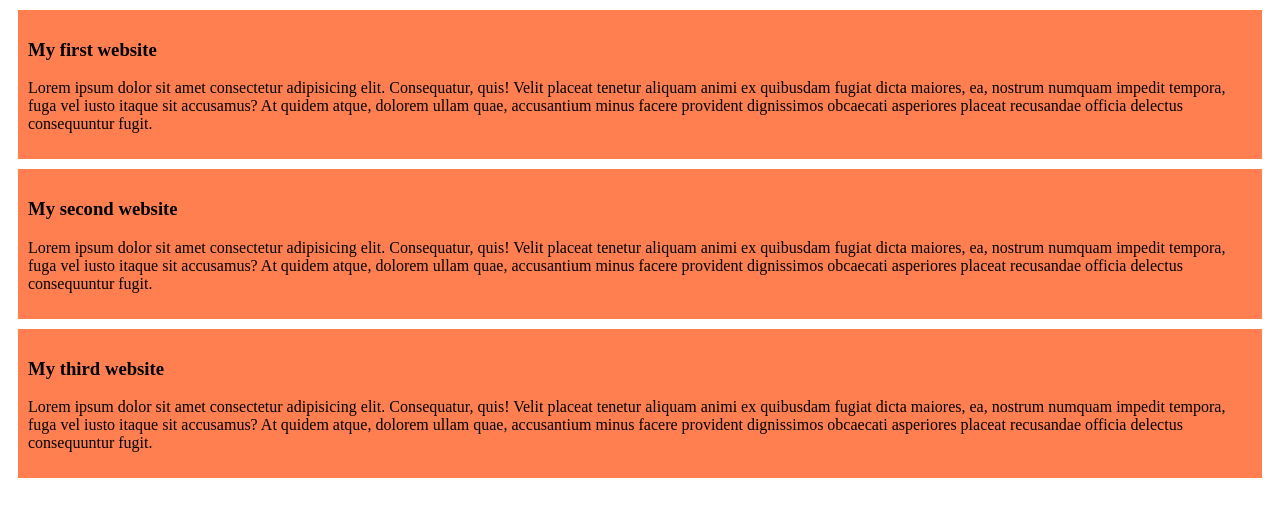
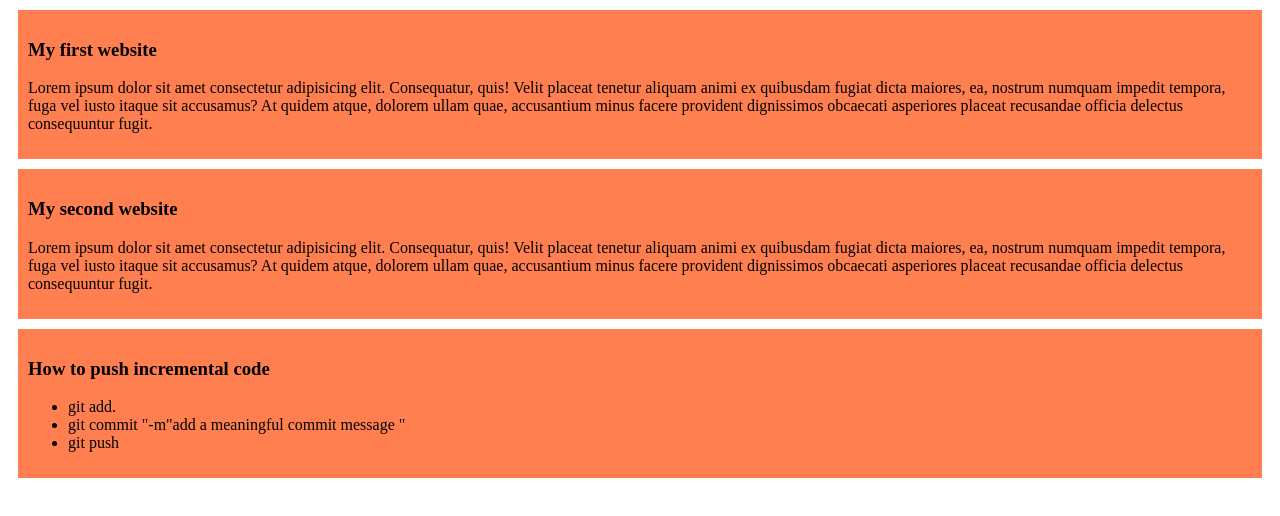
Before and after one commit to tinycoder83/my-simple-website, a plain HTML site: page index.html in a window 1280 px wide. Drawn offline with Linux system fonts and the light colour scheme.

Commit message:
added a list to push code

```diff
--- a/index.html
+++ b/index.html
@@ -24,11 +24,12 @@
             asperiores placeat recusandae officia delectus consequuntur fugit.</p>
     </div>
     <div>
-        <h3>My third website</h3>
-        <p>Lorem ipsum dolor sit amet consectetur adipisicing elit. Consequatur, quis! Velit placeat tenetur aliquam
-            animi ex quibusdam fugiat dicta maiores, ea, nostrum numquam impedit tempora, fuga vel iusto itaque sit
-            accusamus? At quidem atque, dolorem ullam quae, accusantium minus facere provident dignissimos obcaecati
-            asperiores placeat recusandae officia delectus consequuntur fugit.</p>
+        <h3>How to push incremental code</h3>
+        <ul>
+            <li>git add.</li>
+            <li>git commit "-m"add a meaningful commit message "</li>
+            <li>git push</li>
+        </ul>
     </div>
 </body>
 
```
